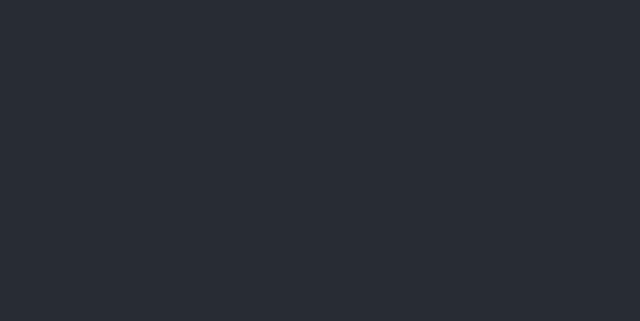
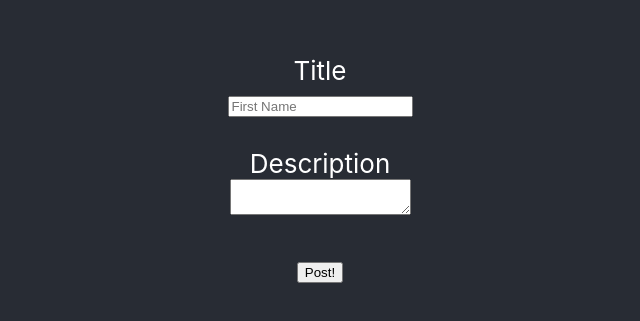
Before and after one commit to kylerioux/HackWestern6, a React (Create React App) app in the folder frontend/: page /create in a window 1280 px wide. Shown: the part 231-552 px from the top of the page, without its empty margins (320-960 px from the left). Built offline with nearby package versions, Linux system fonts and the light colour scheme.

Commit message:
fixed login?

```diff
--- a/frontend/src/App.js
+++ b/frontend/src/App.js
@@ -15,7 +15,7 @@ import AccountCreationQ1 from './components/AccountCreationQ1/AccountCreationQ1.
 import Signup from './components/Signup/Signup.js';
 import AccountCreationQ2 from './components/AccountCreationQ2/AccountCreationQ2.js';
 import AccountCreationQ3 from './components/AccountCreationQ3/AccountCreationQ3.js';
-
+import CreateForm from './components/CreatePost/CreateForm.js';
 import { FormControl } from '@material-ui/core';
 
 export default function App() {
@@ -36,6 +36,9 @@ export default function App() {
             <Route path="/accountcreationq3" exact >
                 <AccountCreationQ3 />
             </Route>
+            <Route path="/create" exact >
+                <CreateForm />
+            </Route>
           </Switch>
         </Router>
       </header>
--- a/frontend/src/components/CreatePost/CreateForm.js
+++ b/frontend/src/components/CreatePost/CreateForm.js
@@ -0,0 +1,30 @@
+import React from "react"
+
+class CreateForm extends React.Component{
+
+
+  render() {
+
+    return(
+      <div className="ui form" style={{width: "80%"}}>
+        <div className="field">
+            <label>Title</label>
+            <br/>
+            <input type="text" placeholder="First Name"/>
+          </div>
+          <br/>
+          <div class="field">
+            <label>Description</label>
+            <br/>
+            <textarea></textarea>
+          </div>
+          <br/>
+          <button class="ui primary button">
+            Post!
+          </button>
+
+      </div>
+    );
+  }
+}
+export default CreateForm;
```
Also changed, not shown: 1 other file (tests, documents, lock files or other folders).
